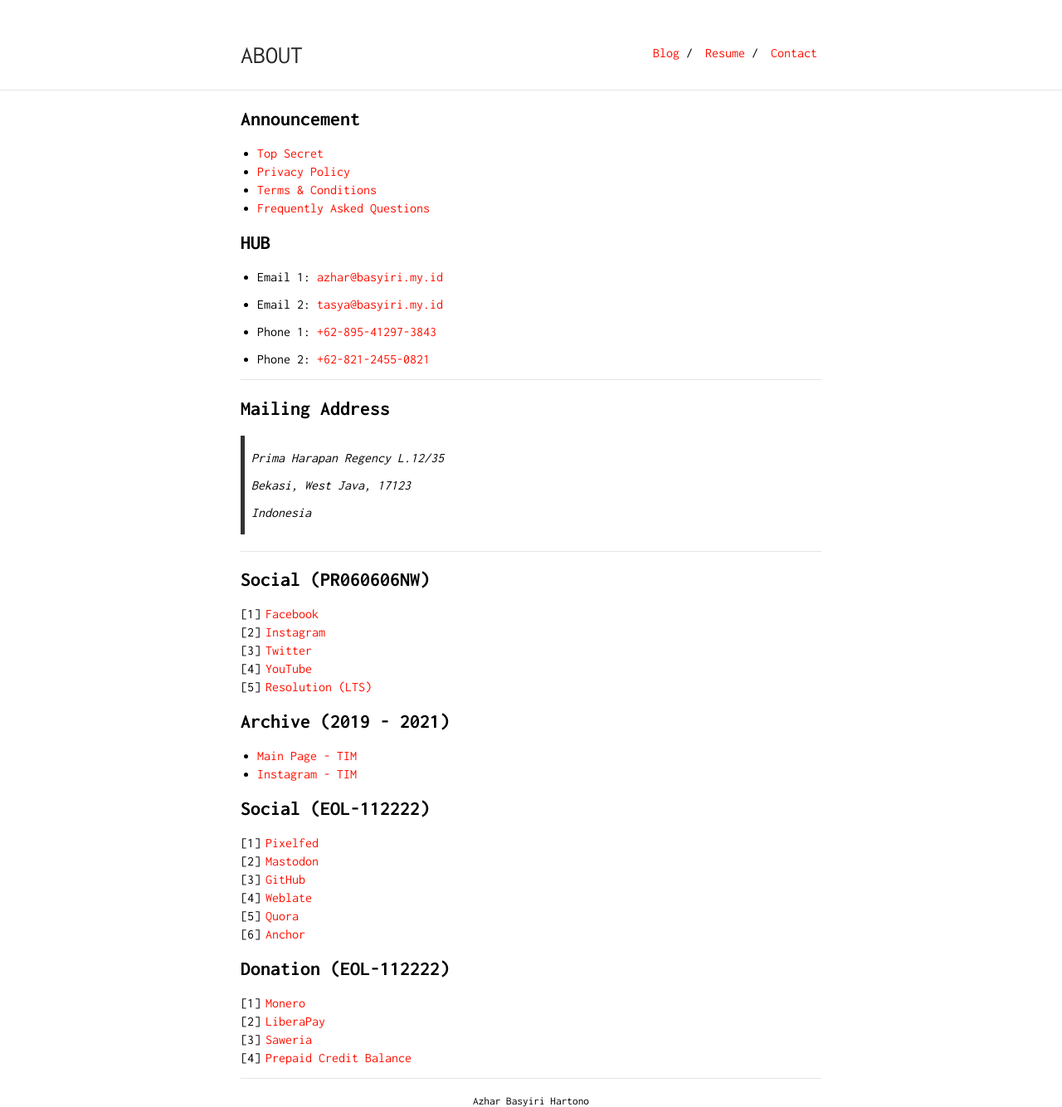
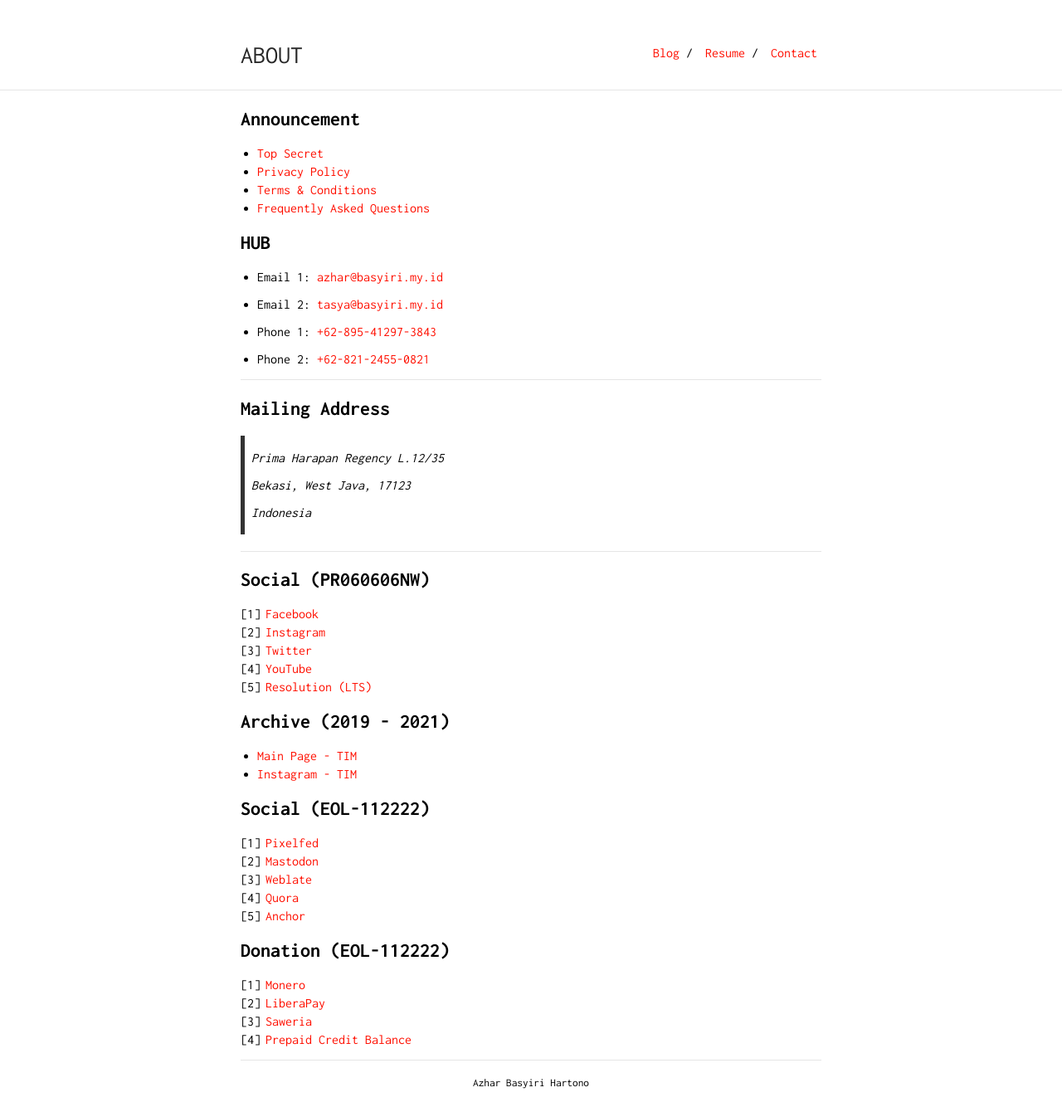
Before and after one commit to intrapegasus/en, a Jekyll site: the page built from contact.md, in a window 1280 px wide. Shown: the whole page at 83% size. Built offline with Jekyll 4.4.1, drawn with Linux system fonts in a browser that asks for light colours; our own code applies the rules of GitHub Pages for plain Markdown files; after the commit the page ends 1312 px from its top, so only the background shows below that.

Commit message:
Update contact.md

```diff
--- a/contact.md
+++ b/contact.md
@@ -48,10 +48,9 @@ is_contact: true
 ## Social (EOL-112222)
 1. [Pixelfed](https://pixelfed.de/intrapegasus)
 2. [Mastodon](https://masthead.social/@intrapegasus)
-3. [GitHub](https://github.com/intrapegasus)
-4. [Weblate](https://hosted.weblate.org/user/intrapegasus)
-5. [Quora](https://id.quora.com/profile/Intrapegasus)
-6. [Anchor](https://www.listennotes.com/podcasts/zefas-podcast-zefanya-abraham-JZOiK3SMgEG)
+3. [Weblate](https://hosted.weblate.org/user/intrapegasus)
+4. [Quora](https://id.quora.com/profile/Intrapegasus)
+5. [Anchor](https://www.listennotes.com/podcasts/zefas-podcast-zefanya-abraham-JZOiK3SMgEG)
 
 ## Donation (EOL-112222)
 1. [Monero](xmr.txt)
```
